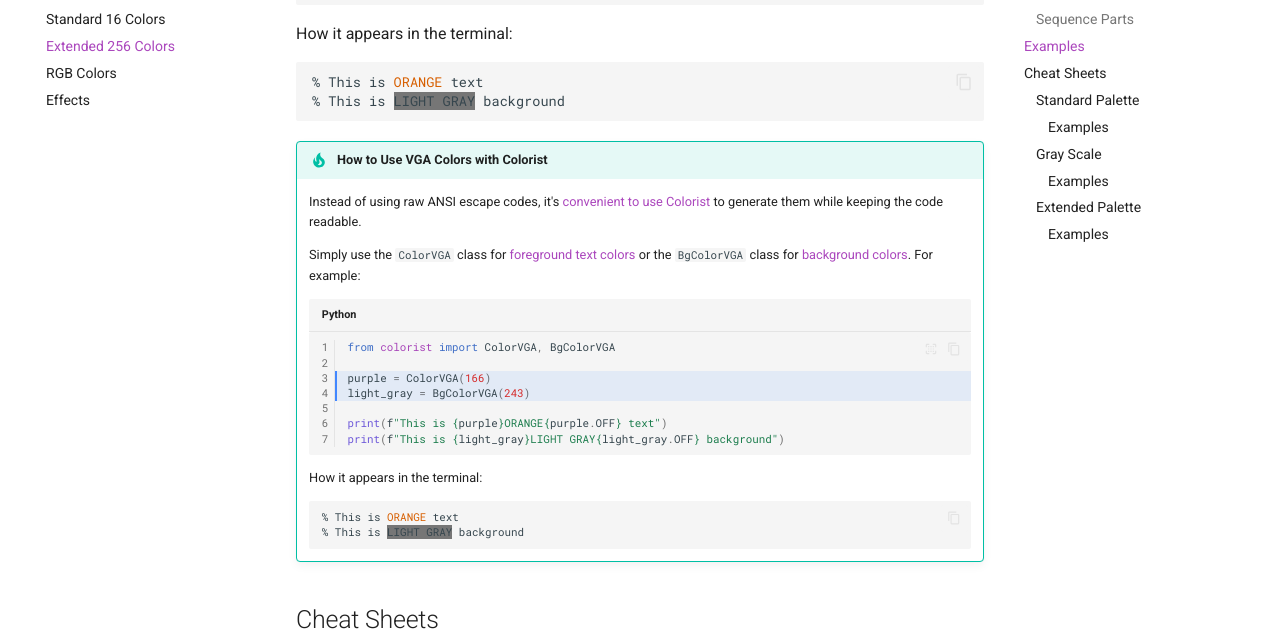
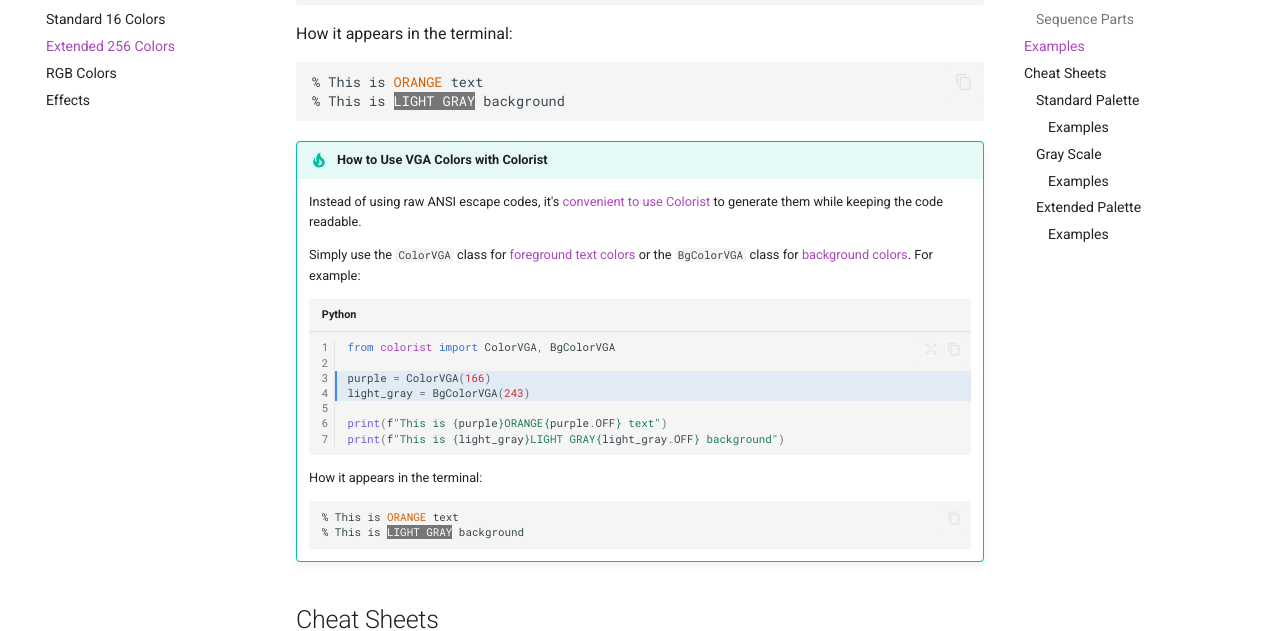
Before and after one commit to jakob-bagterp/colorist-for-python, an MkDocs documentation site: the page built from docs/ansi-escape-codes/extended-256-colors.md, in a window 1280 px wide and 900 px high, scrolled down 1147 px. Shown: the part 164-795 px from the top of the window. Built offline with MkDocs 1.6.1 and Material for MkDocs 9.7.7, drawn with Linux system fonts in a browser that asks for light colours; comment, search, counter and statistics services are not loaded; the version menu is left out.

Commit message:
Fixed color issues and text contrast in code examples.

```diff
--- a/docs/ansi-escape-codes/extended-256-colors.md
+++ b/docs/ansi-escape-codes/extended-256-colors.md
@@ -39,8 +39,8 @@
 
 How it appears in the terminal:
 
-<pre><code>% This is <span class="extended-colors" style="--fg-color: #d75f00;">ORANGE</span> text
-% This is <span class="extended-colors" style="--bg-color: #767676;">LIGHT GRAY</span> background</code></pre>
+<pre><code>% This is <span style="color: #d75f00;">ORANGE</span> text
+% This is <span class="text-contrast" style="background-color: #767676;">LIGHT GRAY</span> background</code></pre>
 
 
 !!! tip "How to Use VGA Colors with Colorist"
@@ -60,8 +60,8 @@
 
     How it appears in the terminal:
 
-    <pre><code>% This is <span class="extended-colors" style="--fg-color: #d75f00;">ORANGE</span> text
-    % This is <span class="extended-colors" style="--bg-color: #767676;">LIGHT GRAY</span> background</code></pre>
+    <pre><code>% This is <span style="color: #d75f00;">ORANGE</span> text
+    % This is <span class="text-contrast" style="background-color: #767676;">LIGHT GRAY</span> background</code></pre>
 
 ## Cheat Sheets
 ### Standard Palette
@@ -101,8 +101,8 @@
 
 How it appears in the terminal:
 
-<pre><code>% This is <span class="extended-colors" style="--fg-color: #ffff00;">YELLOW</span> text
-% This is <span class="extended-colors" style="--bg-color: #00ffff;">CYAN</span> background</code></pre>
+<pre><code>% This is <span style="color: #ffff00;">YELLOW</span> text
+% This is <span class="text-contrast" style="background-color: #00ffff;">CYAN</span> background</code></pre>
 
 ### Gray Scale
 
@@ -151,8 +151,8 @@
 
 How it appears in the terminal:
 
-<pre><code>% This is <span class="extended-colors" style="--fg-color: #808080;">LIGHT GRAY</span> text
-% This is <span class="extended-colors" style="--bg-color: #1c1c1c;">DARK GRAY</span> background</code></pre>
+<pre><code>% This is <span style="color: #808080;">LIGHT GRAY</span> text
+% This is <span class="text-contrast" style="background-color: #1c1c1c;">DARK GRAY</span> background</code></pre>
 
 ### Extended Palette
 
@@ -459,5 +459,5 @@
 
 How it appears in the terminal:
 
-<pre><code>% This is <span class="extended-colors" style="--fg-color: #0000af;">ROYAL BLUE</span> text
-% This is <span class="extended-colors" style="--bg-color: #ff00ff;">PINK</span> background</code></pre>
+<pre><code>% This is <span style="color: #0000af;">ROYAL BLUE</span> text
+% This is <span class="text-contrast" style="background-color: #ff00ff;">PINK</span> background</code></pre>
```
Also changed, not shown: docs/ansi-escape-codes/rgb-colors.md (+4 -4 lines).
